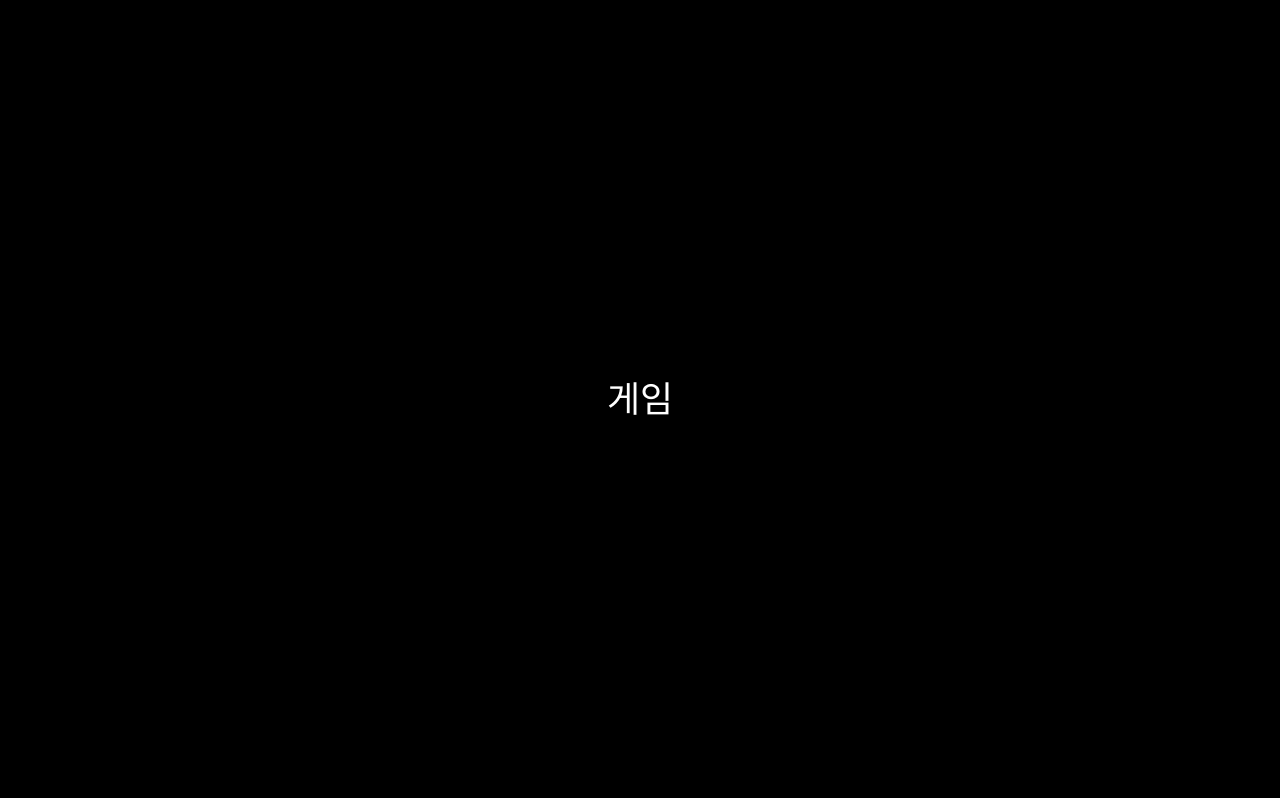
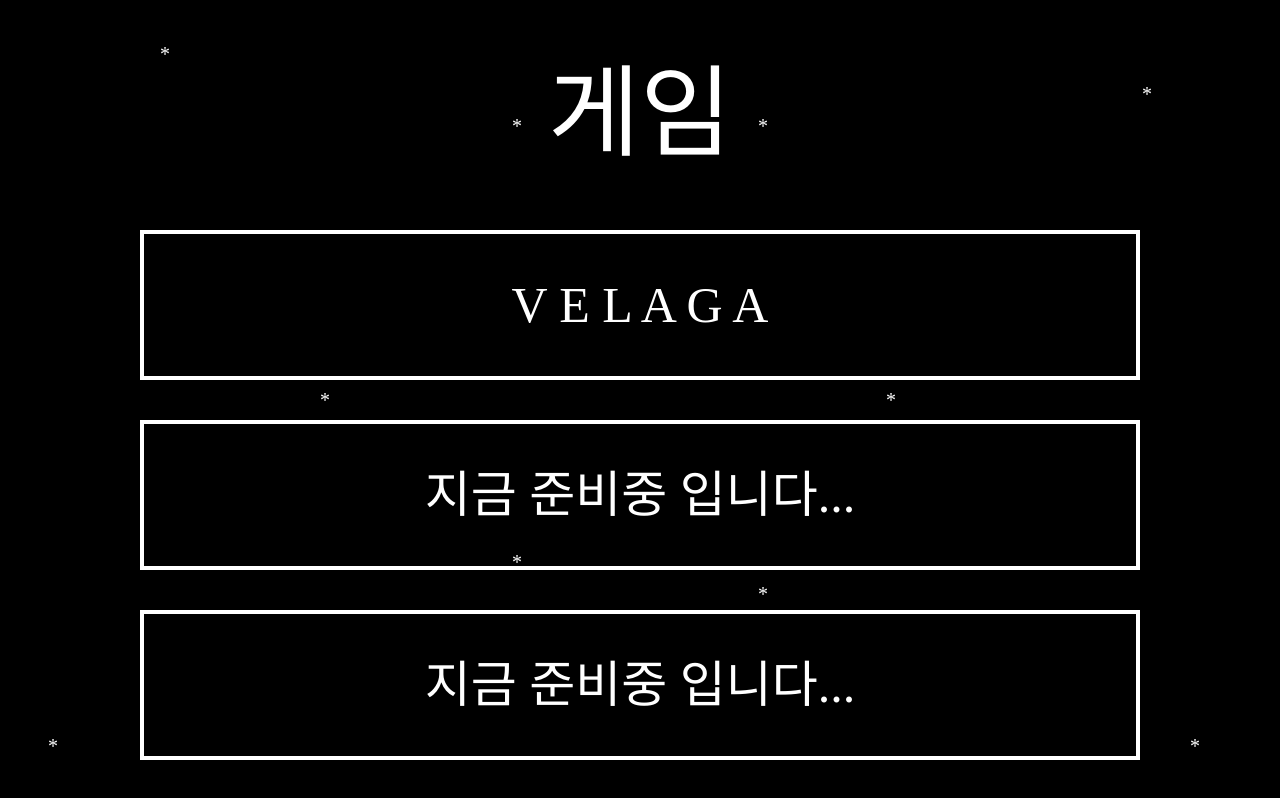
Before and after one commit to kevinkim910408/ReactGameHeaven, a Next.js app: page /gameList in a window 1280 px wide. Built offline with nearby package versions, Linux system fonts and the light colour scheme; a web font is replaced by a local one.

Commit message:
feat: Star Component, GameList Page View

```diff
--- /dev/null
+++ b/components/velaga/Stars.tsx
@@ -0,0 +1,18 @@
+const Stars = () => {
+  return (
+    <>
+      <h3 className="absolute top-10 left-40">*</h3>
+      <h3 className="absolute top-50 left-80">*</h3>
+      <h3 className="absolute bottom-10 left-12">*</h3>
+      <h3 className="absolute bottom-10 right-20">*</h3>
+      <h3 className="absolute top-20 right-32">*</h3>
+      <h3 className="absolute top-50 right-96">*</h3>
+      <h3 className="absolute bottom-48 right-128">*</h3>
+      <h3 className="absolute bottom-56 left-128">*</h3>
+      <h3 className="absolute top-28 left-128">*</h3>
+      <h3 className="absolute top-28 right-128">*</h3>
+    </>
+  );
+};
+
+export default Stars;
--- a/pages/gameList.tsx
+++ b/pages/gameList.tsx
@@ -1,9 +1,19 @@
-import React from "react";
+import Stars from "components/velaga/Stars";
 
 const gameList = () => {
   return (
-    <div className="flex flex-col items-center justify-center w-screen h-screen bg-black">
-      <h1>게임</h1>
+    <div className="flex flex-col items-center justify-center w-screen h-screen bg-black relative">
+      <Stars />
+      <span className="text-100 text-white">게임</span>
+      <div className="flex flex-col items-center justify-center w-[1000px] h-[150px] text-white border-white border-4 mt-10 hover:bg-white hover:text-black ">
+        <span className="text-50">V E L A G A</span>
+      </div>
+      <div className="flex flex-col items-center justify-center w-[1000px] h-[150px] text-white border-white border-4 mt-10 hover:bg-white hover:text-black ">
+        <span className="text-50">지금 준비중 입니다...</span>
+      </div>
+      <div className="flex flex-col items-center justify-center w-[1000px] h-[150px] text-white border-white border-4 mt-10 hover:bg-white hover:text-black ">
+        <span className="text-50">지금 준비중 입니다...</span>
+      </div>
     </div>
   );
 };
```
